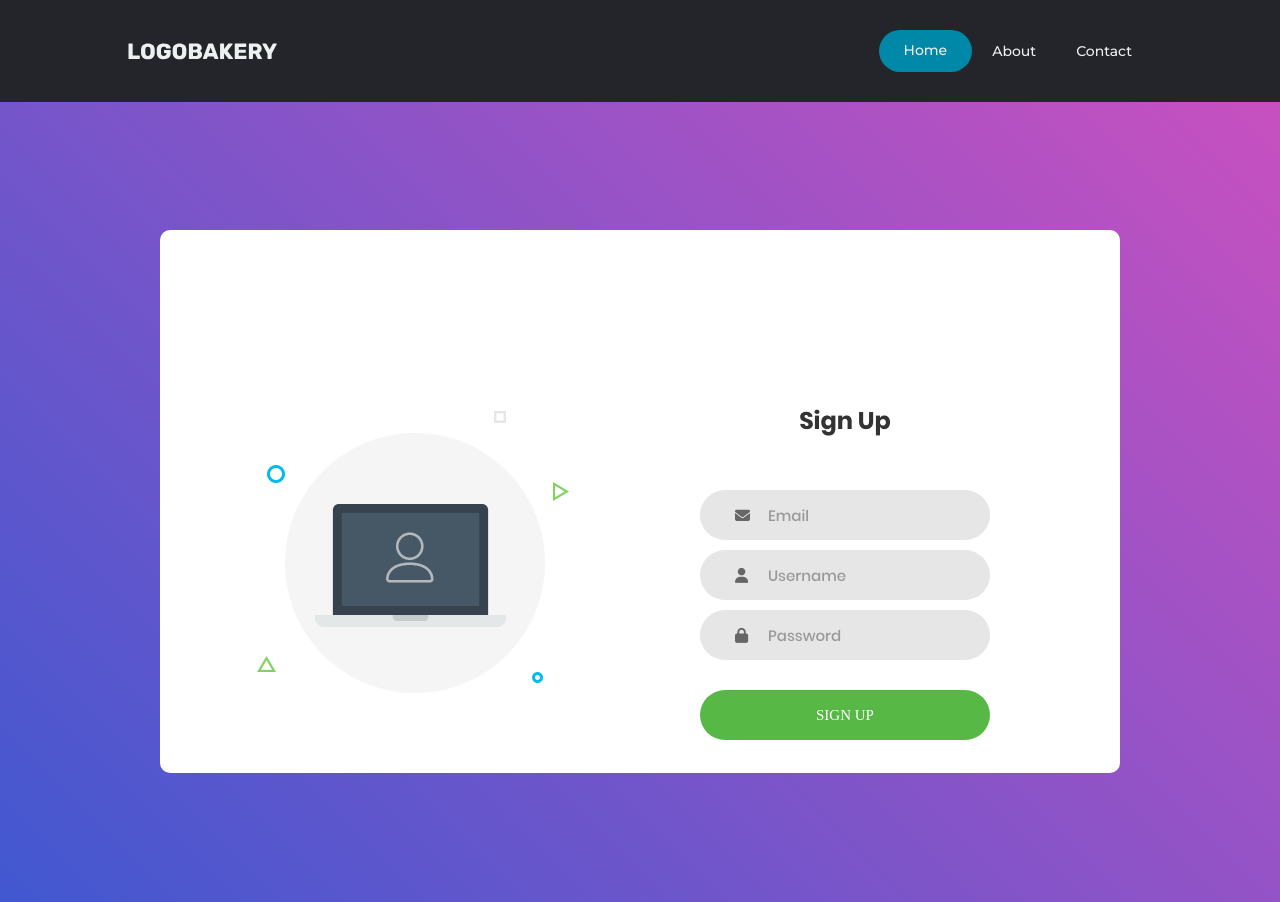
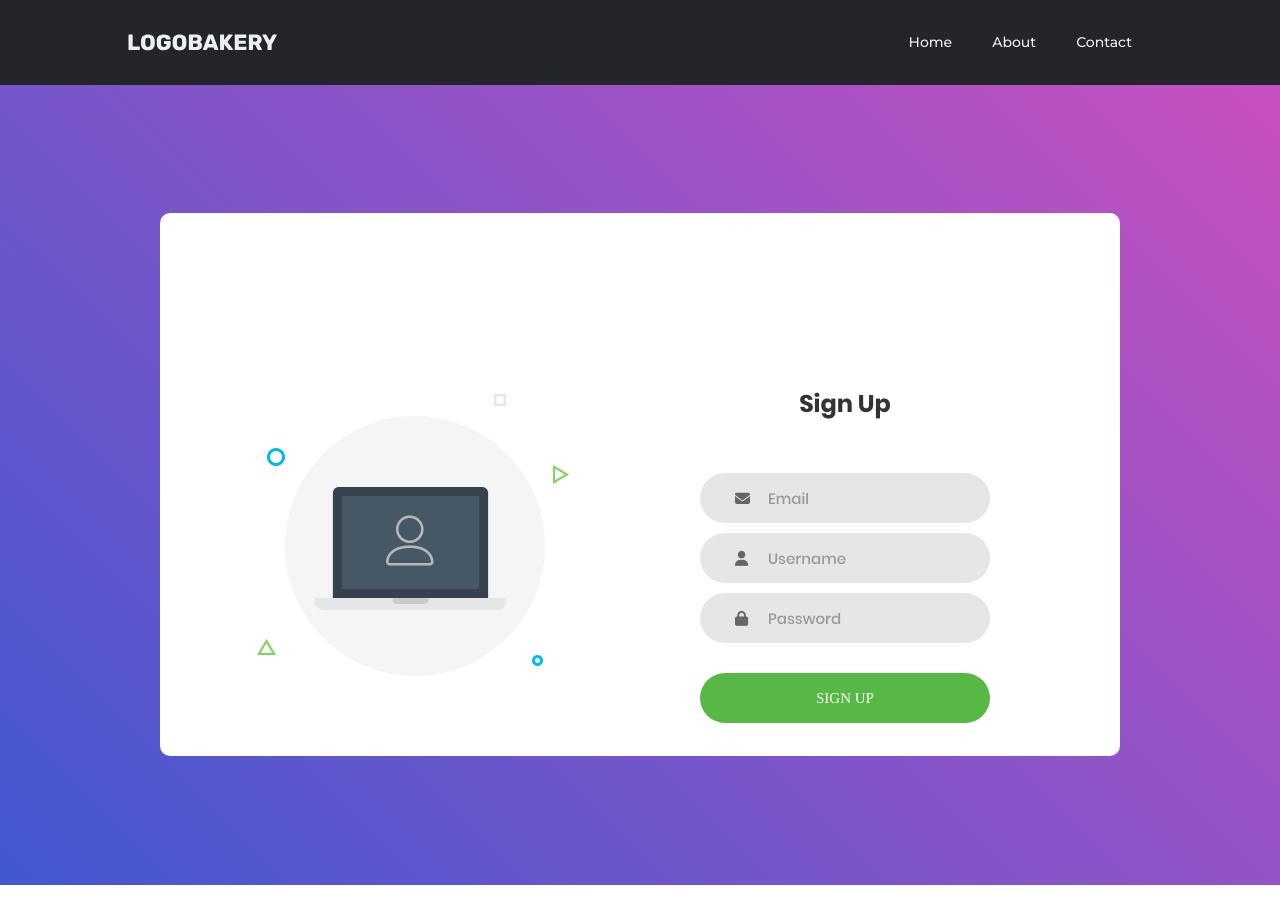
Before and after one commit to himaloy-tech/Blog-Website, a Django app: page /signup in a window 1280 px wide. Run offline with Django 3.2, Linux system fonts and the light colour scheme; some libraries are stand-ins or nearby versions; some web fonts are replaced.

Commit message:
Modified nav bar and added navbar in the login and signup page

```diff
--- a/templates/signup.html
+++ b/templates/signup.html
@@ -29,10 +29,10 @@
 <body>
     <header>
         <a class="logo" href="/"><img src="{% static "images/logo.svg" %}" alt="logo"></a>
-        <a class="cta" href="/">Home</a>
         <nav>
             <ul class="nav__links">
-                <li><a href="#">About</a></li>
+                <li><a href="/">Home</a></li>
+                <li><a href="/about">About</a></li>
                 <li><a href="/contact">Contact</a></li>
             </ul>
         </nav>
@@ -41,8 +41,9 @@
     <div id="mobile__menu" class="overlay">
         <a class="close">&times;</a>
         <div class="overlay__content">
+            <a href="/">Home</a>
+            <a href="/about">About</a>
             <a href="/contact">Contact</a>
-            <a href="/about">About</a>
         </div>
     </div>
     <div class="limiter">
```
Also changed, not shown: templates/login.html (+4 -3 lines).
